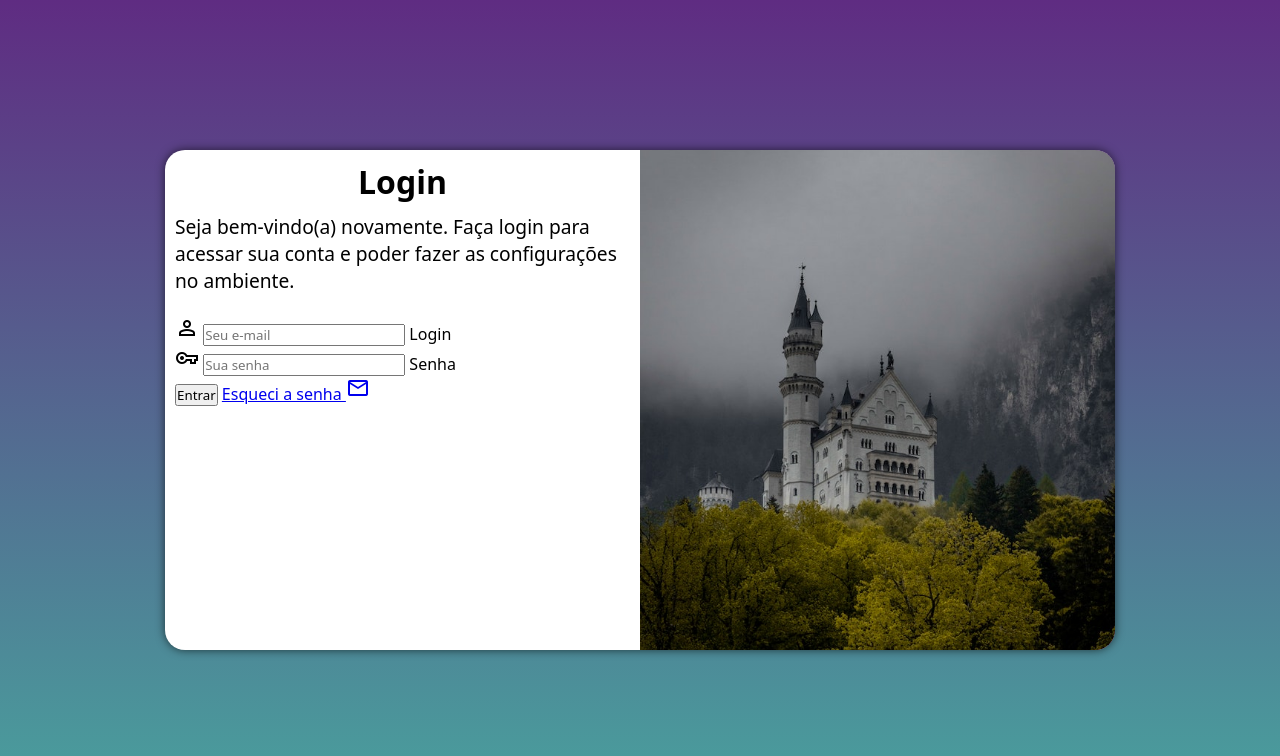
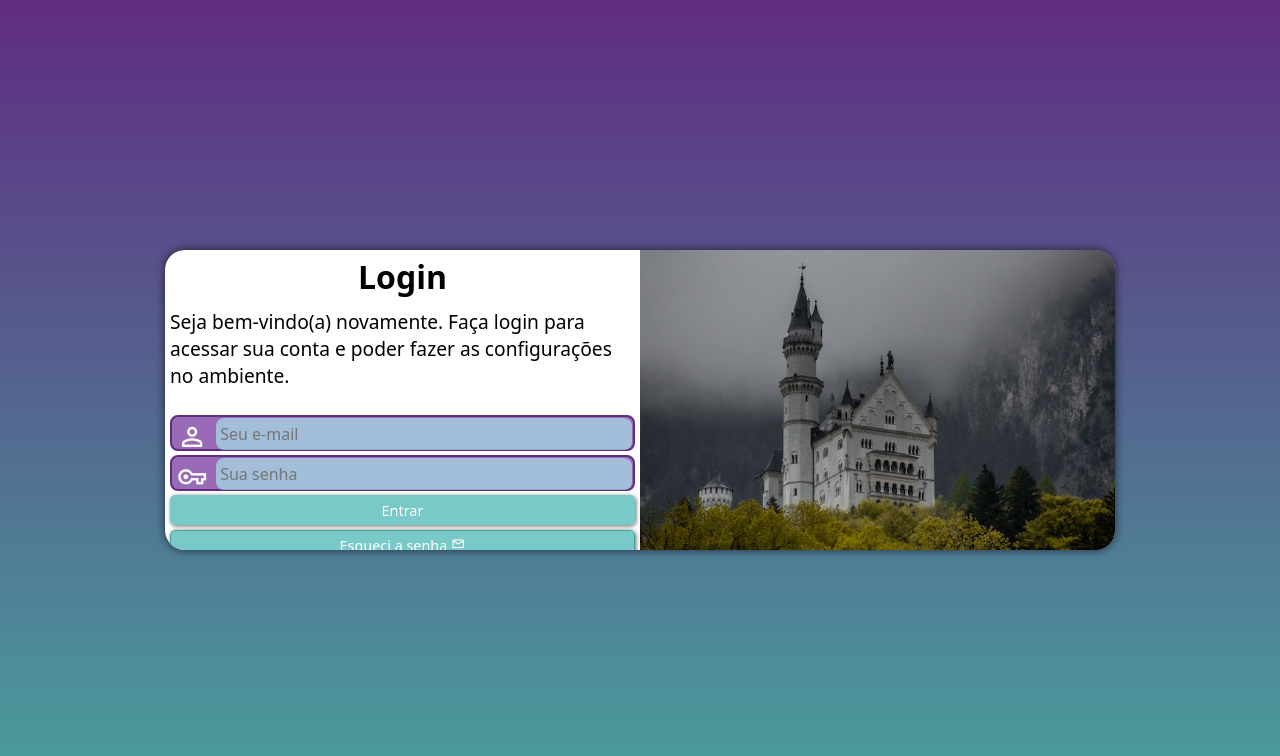
Before and after one commit to welcome-to-Gabriel-page/projeto-login, a plain HTML site: page index.html in a window 1280 px wide. Drawn offline with nearby package versions, Linux system fonts and the light colour scheme.

Commit message:
att-projeto-login-finals

```diff
--- a/index.html
+++ b/index.html
@@ -28,7 +28,7 @@
                         <label for="isenha">Senha</label>
                     </div>
                     <input type="submit" value="Entrar">
-                    <a href="esqueci.html">Esqueci a senha
+                    <a href="esqueci.html" class="botao">Esqueci a senha
                         <span class="material-symbols-outlined">mail</span>
                     </a>
 
--- a/style/media-query.css
+++ b/style/media-query.css
@@ -8,6 +8,8 @@
 
     section#login {
         width: 80vw;
+        height: 290px;
+        padding: 0px 5px 0px 0px;
     }
 
     section#login > div#imagem {
@@ -34,6 +36,7 @@
 
     section#login {
         width: 950px;
+        height: 300px;
     }
 
     section#login > div#imagem {
--- a/style/style.css
+++ b/style/style.css
@@ -50,7 +50,7 @@ section#login > div#imagem {
 
 section#login > div#formulario {
     display: block;
-    padding: 10px;
+    padding: 5px;
 }
 
 div#formulario > h1 {
@@ -61,3 +61,81 @@ div#formulario > h1 {
 div#formulario > p {
     font-size: 0.8em;
 }
+
+form > div.campo {
+    background-color: #73359cba;
+    border: 2px solid #5f2c82 ;
+    width: 100%;
+    height: 36px;
+    display: block;
+    border-radius: 8px;
+    margin: 4px 0px;
+}
+
+div.campo > label {
+    display: none;
+}
+
+div.campo > span {
+    color: white;
+    font-size: 1.9em;
+    width: 40px;
+    padding: 5px;
+}
+
+div.campo > input {
+    background-color: #a9f0ee9e;
+    font-size: 1em;
+    width: calc(100% - 45px);
+    transform: translateY(-12px);
+    height: 100%;
+    border: none;
+    border-radius: 8px;
+    padding: 4px;
+}
+
+div.campo > input:hover {
+    background-color: white;
+    border: none;
+}
+
+form > input[type=submit] {
+    display: block;
+    font-size: 0.9em;
+    width: 100%;
+    height: 30px;
+    background-color: #5bbebbd2;
+    color: white;
+    border: none;
+    border-radius: 5px;
+    cursor: pointer;
+    box-shadow: 1px 1px 4px rgba(0, 0, 0, 0.594);
+}
+
+form > input[type=submit]:hover {
+    background-color: #49a094;
+}
+
+form > a.botao {
+    display: block;
+    text-align: center;
+    font-size: 0.9em;
+    width: 100%;
+    height: 30px;
+    padding-top: 5px;
+    margin-top: 5px;
+    background-color: #5bbebbd2;
+    border: 1px solid #49a094;
+    border-radius: 5px;
+    text-decoration: none;
+    color: white;
+    box-shadow: 1px 1px 4px rgba(0, 0, 0, 0.594);
+}
+
+form > a.botao:hover {
+    background-color: #49a094;
+}
+
+form > a.botao > span {
+    font-size: 1em;
+}
```
